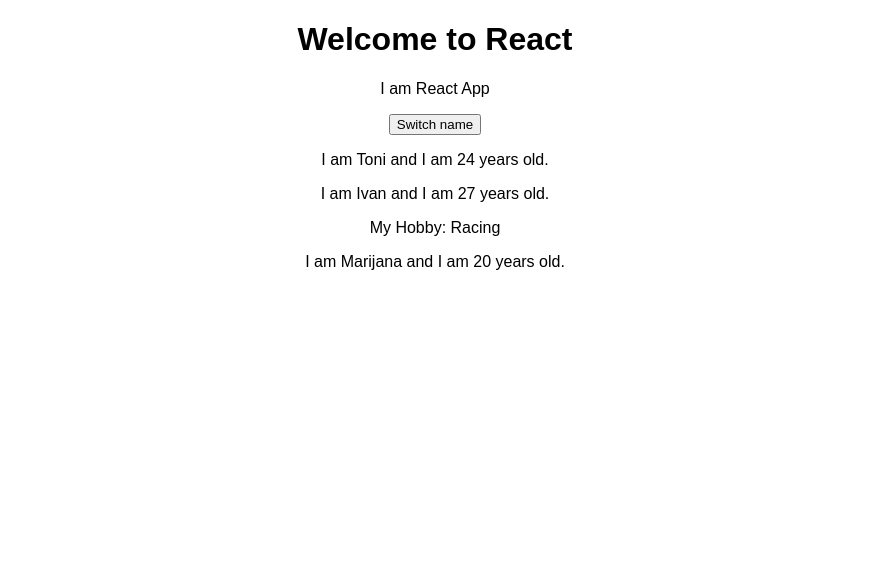
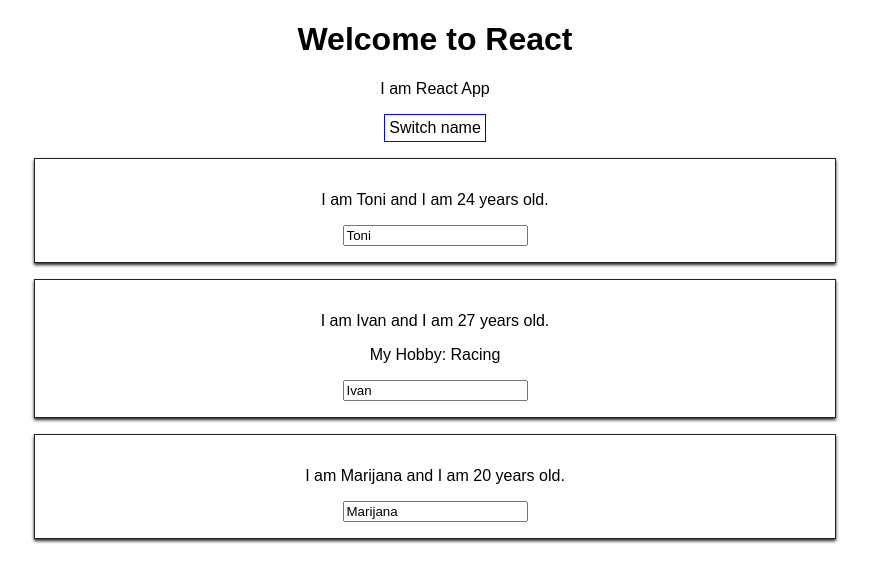
Before and after one commit to domazet93/demo-react-app, a React (Create React App) app: page / in a window 1280 px wide. Shown: the top 582 px of the page, without its empty margins (205-1074 px from the left). Built offline with nearby package versions, Linux system fonts and the light colour scheme.

Commit message:
handling events with handler methods adding external style file and inline style inside comp.

```diff
--- a/src/App.js
+++ b/src/App.js
@@ -11,20 +11,52 @@
     ]
   }
 
+  switchNameHandler = (newName) => {
+    this.setState({
+      persons:  [
+        { name: newName, age: 24 },
+        { name: "Ivan", age: 27 },
+        { name: "Marijana", age: 20 }
+      ]
+    })
+  }
 
-  switchNameHandler = () => {
-    console.log("Was clicked")
+  nameChangedHandler = (event) => {
+    this.setState({
+      persons:  [
+        { name: "Toni", age: 24 },
+        { name: event.target.value, age: 27 },
+        { name: "Marijana", age: 20 }
+      ]
+    })
   }
 
   render() {
+    const style = {
+      backgroundColor: "white",
+      font: "inherit",
+      border: "1px solid blue",
+      padding: "4px",
+      cursor: "pointer"
+    }
+
     return (
       <div className="App">
         <h1>Welcome to React</h1>
         <p>I am React App</p>
-        <button onClick={this.switchNameHandler}>Switch name</button>
-        <Person name={this.state.persons[0].name} age={this.state.persons[0].age} />
-        <Person name={this.state.persons[1].name} age={this.state.persons[1].age}>My Hobby: Racing</Person>
-        <Person name={this.state.persons[2].name} age={this.state.persons[2].age} />
+        <button onClick={() => this.switchNameHandler("Antony")}
+                style={style}>Switch name</button>
+        <Person
+          name={this.state.persons[0].name}
+          age={this.state.persons[0].age} />
+        <Person
+          name={this.state.persons[1].name}
+          age={this.state.persons[1].age}
+          click={this.switchNameHandler.bind(this, "Ton")}
+          changed={this.nameChangedHandler}>My Hobby: Racing</Person>
+        <Person
+          name={this.state.persons[2].name}
+          age={this.state.persons[2].age} />
       </div>
     );
   }
--- /dev/null
+++ b/src/Person/Person.css
@@ -0,0 +1,8 @@
+.Person {
+    width: 60%;
+    margin: 16px auto;
+    border: 1px solid #222222;
+    box-shadow: 0 2px 3px #222222;
+    padding: 16px;
+    text-align: center;
+}
--- a/src/Person/Person.js
+++ b/src/Person/Person.js
@@ -1,10 +1,12 @@
 import React from 'react';
+import "./Person.css"
 
 const person = (props) => {
   return (
-    <div>
-      <p>I am {props.name} and I am  {props.age} years old.</p>
-      <p>{props.children}</p>
+    <div className="Person">
+      <p onClick={props.click}>I am {props.name} and I am  {props.age} years old.</p>
+      <p>{props.children }</p>
+      <input type="text" onChange={props.changed} value={props.name}></input>
     </div>
   )
 }
```
